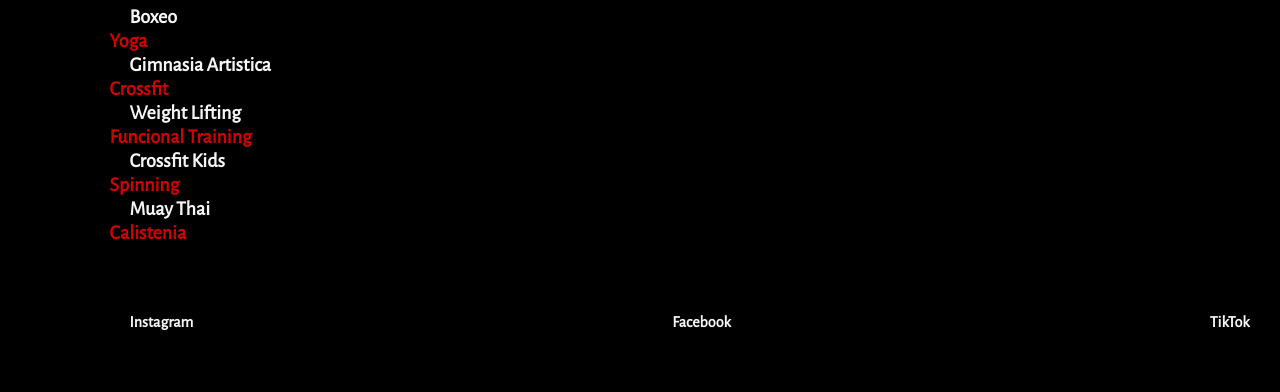
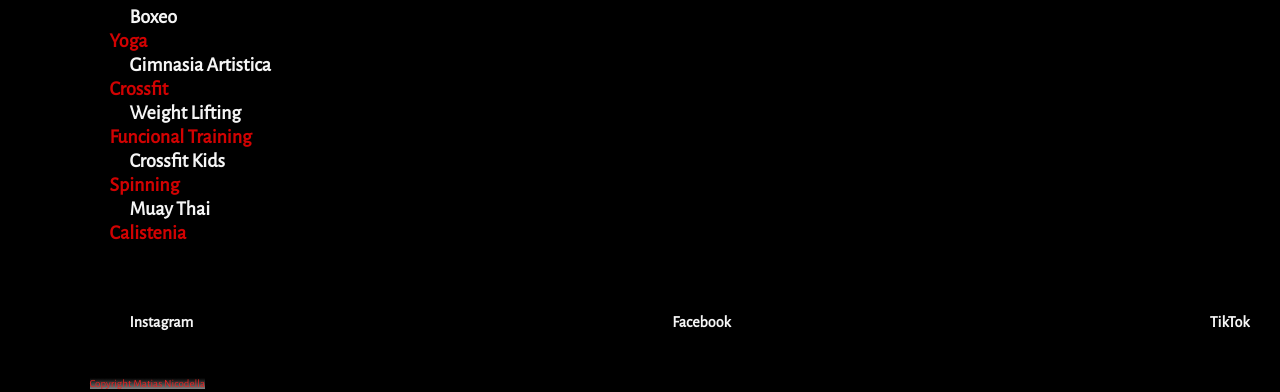
Before and after one commit to matinicodella/matinicodella.github.io, a plain HTML site: page actividades.html in a window 1280 px wide. Shown: the part 694-1086 px from the top of the page. Drawn offline with nearby package versions, Linux system fonts and the light colour scheme.

Commit message:
añadi una gradiente en el copyright

```diff
--- a/actividades.html
+++ b/actividades.html
@@ -111,7 +111,9 @@
 			</li>
 		</ul>
 
-		<span class="contenedor" class="cop">Copyright Matias Nicodella</span>
+
+	<span class="cop">Copyright Matias Nicodella</span>
+
 	</footer>
 
 
--- a/css/estilo.css
+++ b/css/estilo.css
@@ -183,3 +183,6 @@
     flex-direction: column;
   }
 }
+.cop{
+  background-image: linear-gradient(black , grey);
+}
```
Also changed, not shown: 1 other file.
